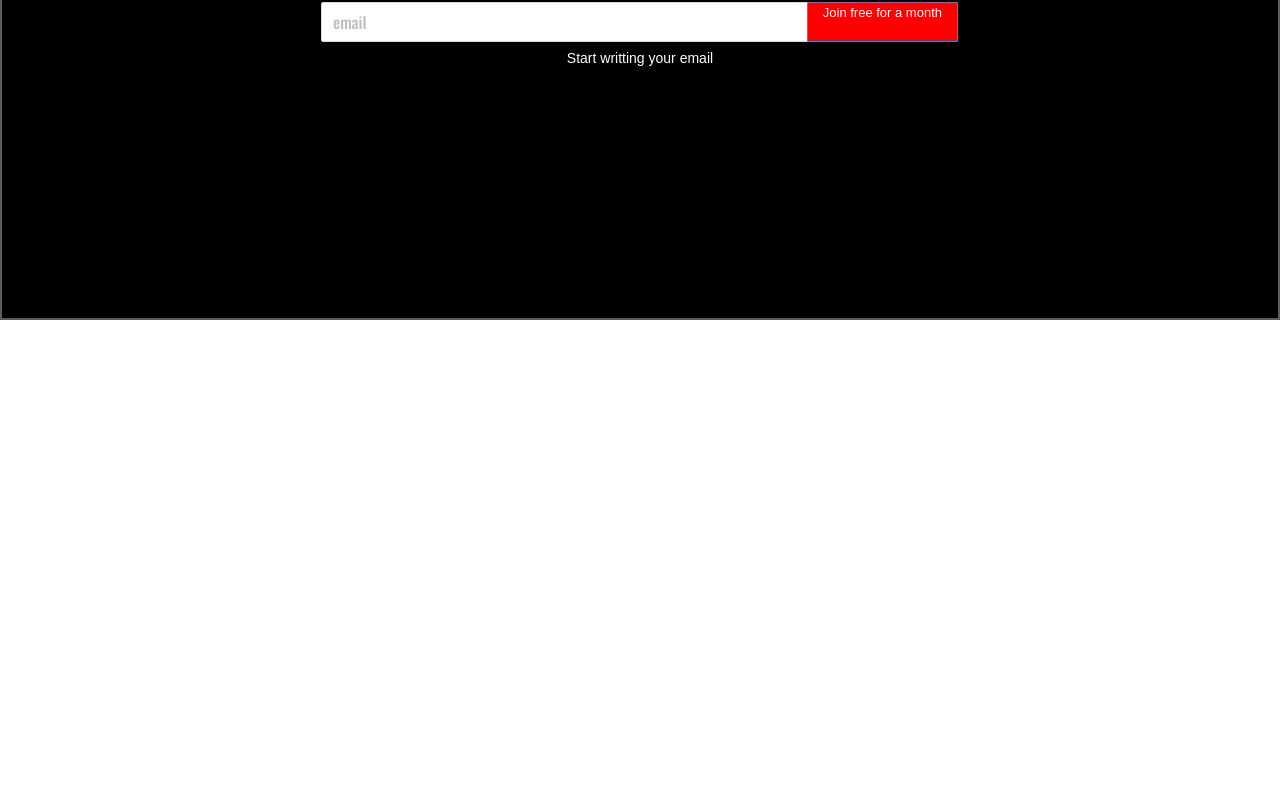
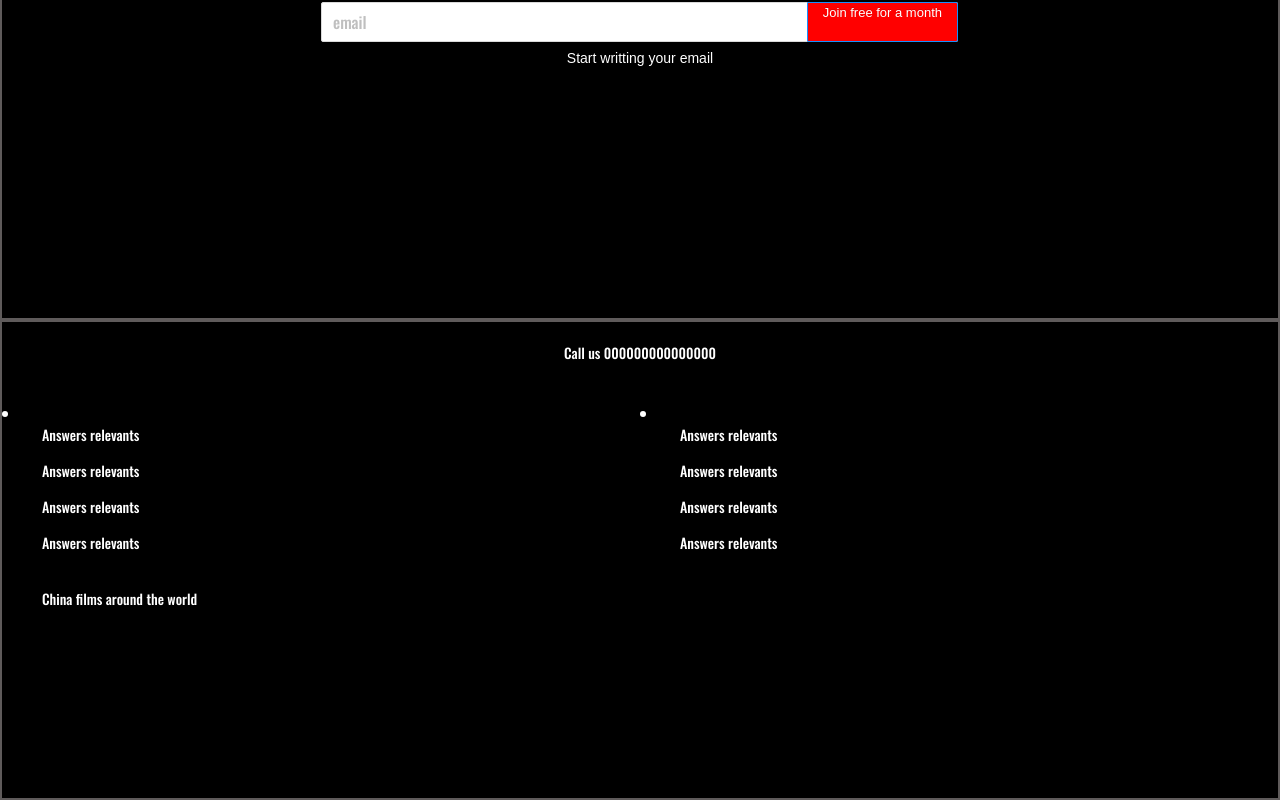
Before and after one commit to Miguel-Angel-Guate/Chinitas-Films-Front, a React (Create React App) app: page / in a window 1280 px wide. Shown: the part 2600-3400 px from the top of the page. Before the commit the page ends 3040 px from the top, so only its background shows below. Built offline with nearby package versions, Linux system fonts and the light colour scheme.

Commit message:
addin some things

```diff
--- a/src/components/scroll/Scroll.jsx
+++ b/src/components/scroll/Scroll.jsx
@@ -182,7 +182,36 @@ const  Scroll = () => {
 
               </div>
 
+              <div className="fifthSection">
+              <div className="call">
+              <span>Call us  000000000000000</span>
               </div>
+
+              <div className="fifthContainer">
+              <div className="fifthLeft">
+              <li>
+              <ul>Answers relevants</ul>
+              <ul>Answers relevants</ul>
+              <ul>Answers relevants</ul>
+              <ul>Answers relevants</ul>
+              </li>
+              </div>
+              <div className="fifthRight">
+
+              <li>
+              <ul>Answers relevants</ul>
+              <ul>Answers relevants</ul>
+              <ul>Answers relevants</ul>
+              <ul>Answers relevants</ul>
+              </li>
+              </div>
+              </div>
+              <span className="lastSpan">China films around the world</span>
+
+              </div>
+
+              </div>
+
        )
 }
 
```
